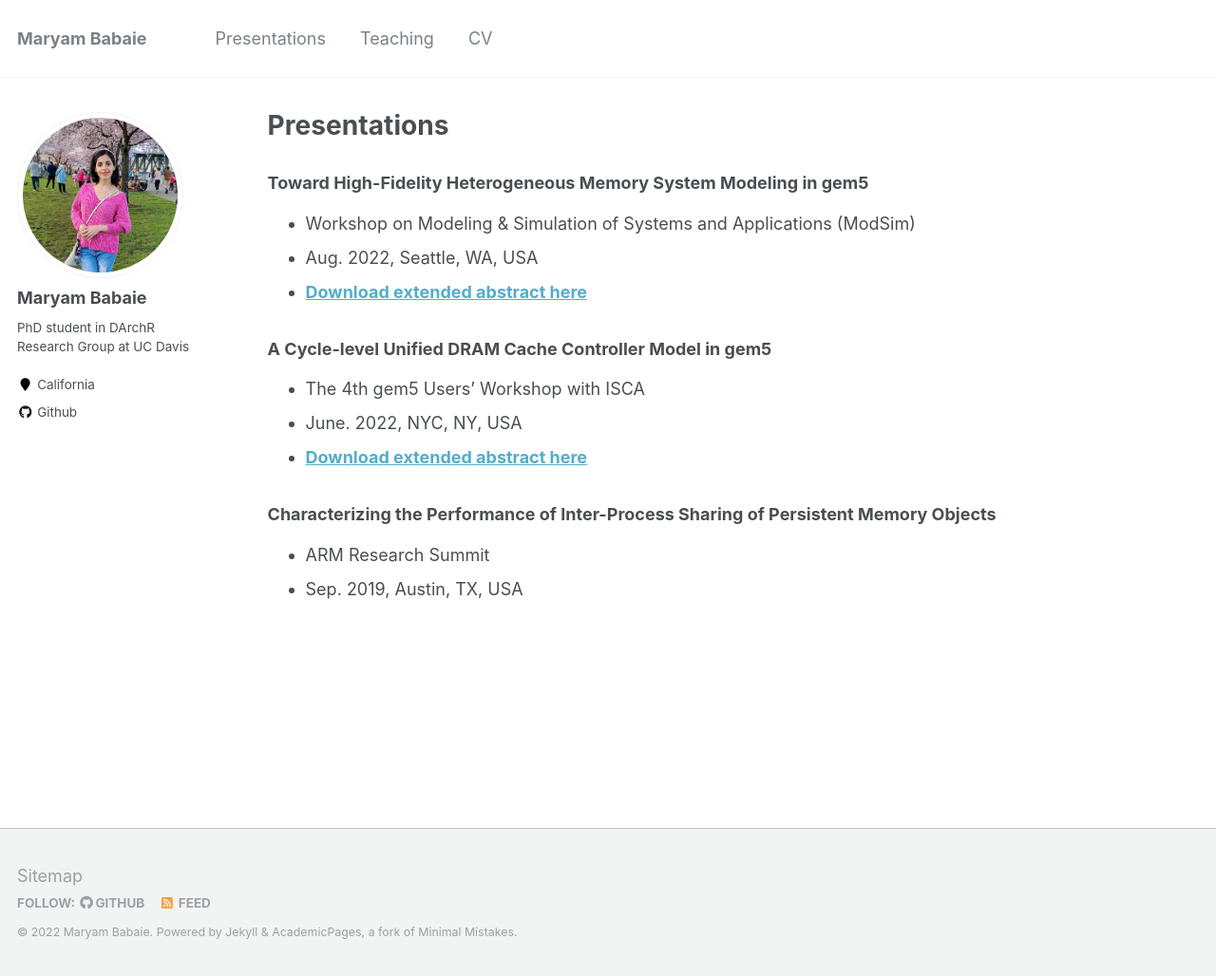
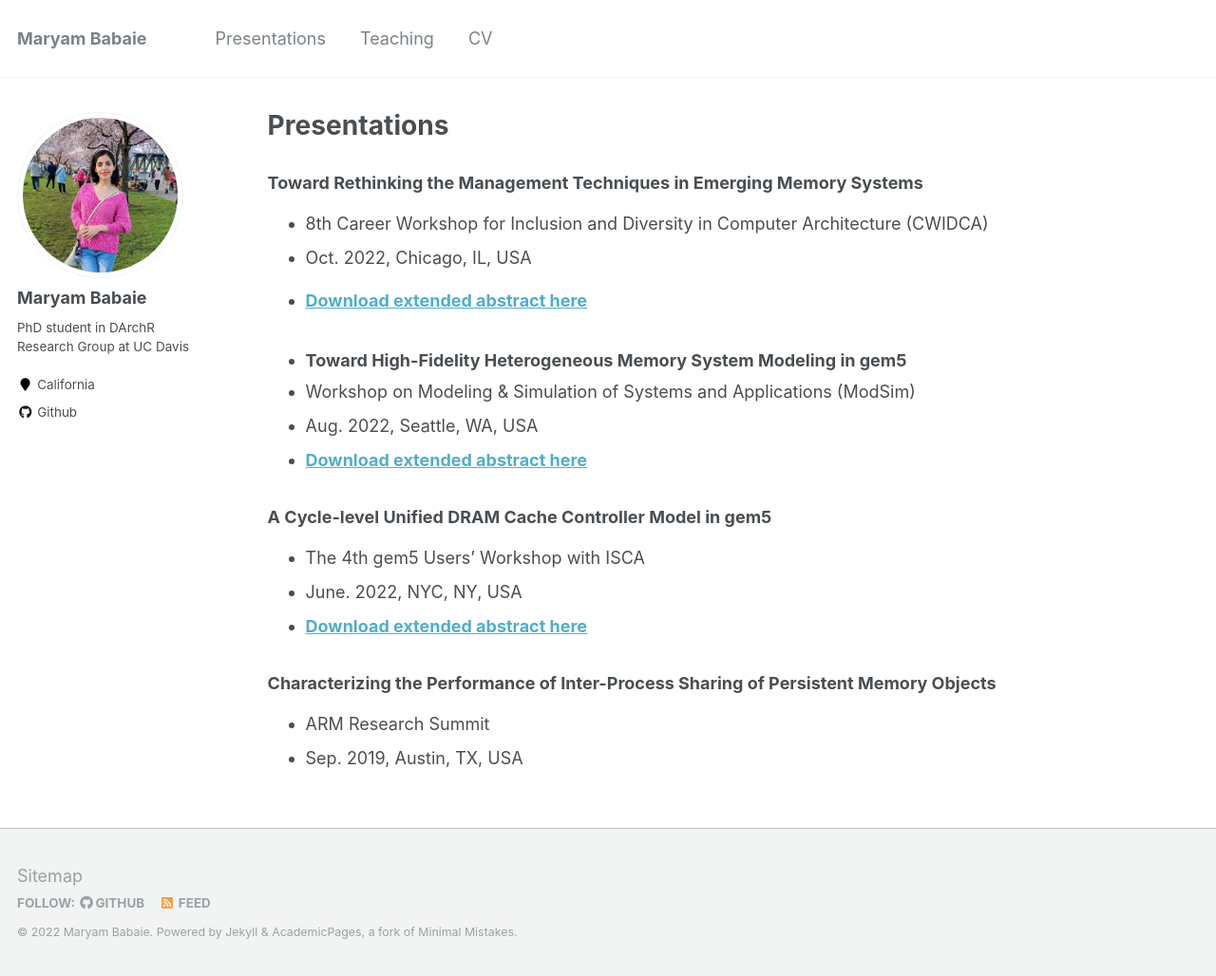
Before and after one commit to mbabaie/mbabaie.github.io, a Jekyll site: the page built from _pages/presentations.md, in a window 1280 px wide and 1028 px high. Shown: the whole window at 95% size. Built offline with Jekyll 4.4.1, drawn with Linux system fonts in a browser that asks for light colours.

Commit message:
Update presentations.md

```diff
--- a/_pages/presentations.md
+++ b/_pages/presentations.md
@@ -6,7 +6,12 @@ author_profile: true
 ---
 
 
-### Toward High-Fidelity Heterogeneous Memory System Modeling in gem5
+### Toward Rethinking the Management Techniques in Emerging Memory Systems
+* 8th Career Workshop for Inclusion and Diversity in Computer Architecture (CWIDCA)
+* Oct. 2022, Chicago, IL, USA
+* [**Download extended abstract here**](http://mbabaie.github.io/files/CWIDCA_Workshop_2022.pdf)
+
+* ### Toward High-Fidelity Heterogeneous Memory System Modeling in gem5
 * Workshop on Modeling & Simulation of Systems and Applications (ModSim)
 * Aug. 2022, Seattle, WA, USA
 * [**Download extended abstract here**](http://mbabaie.github.io/files/Presentation2.pdf)
```
